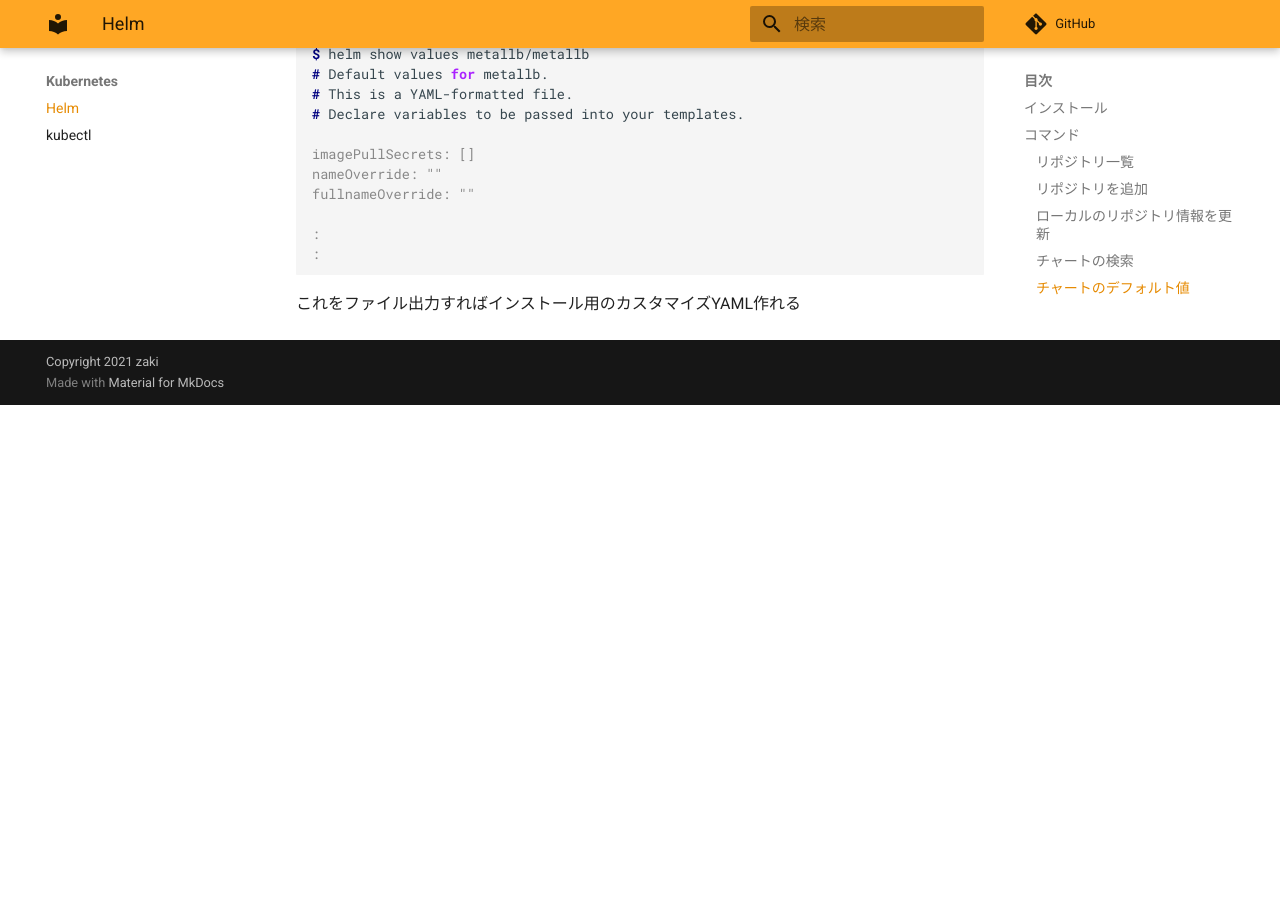
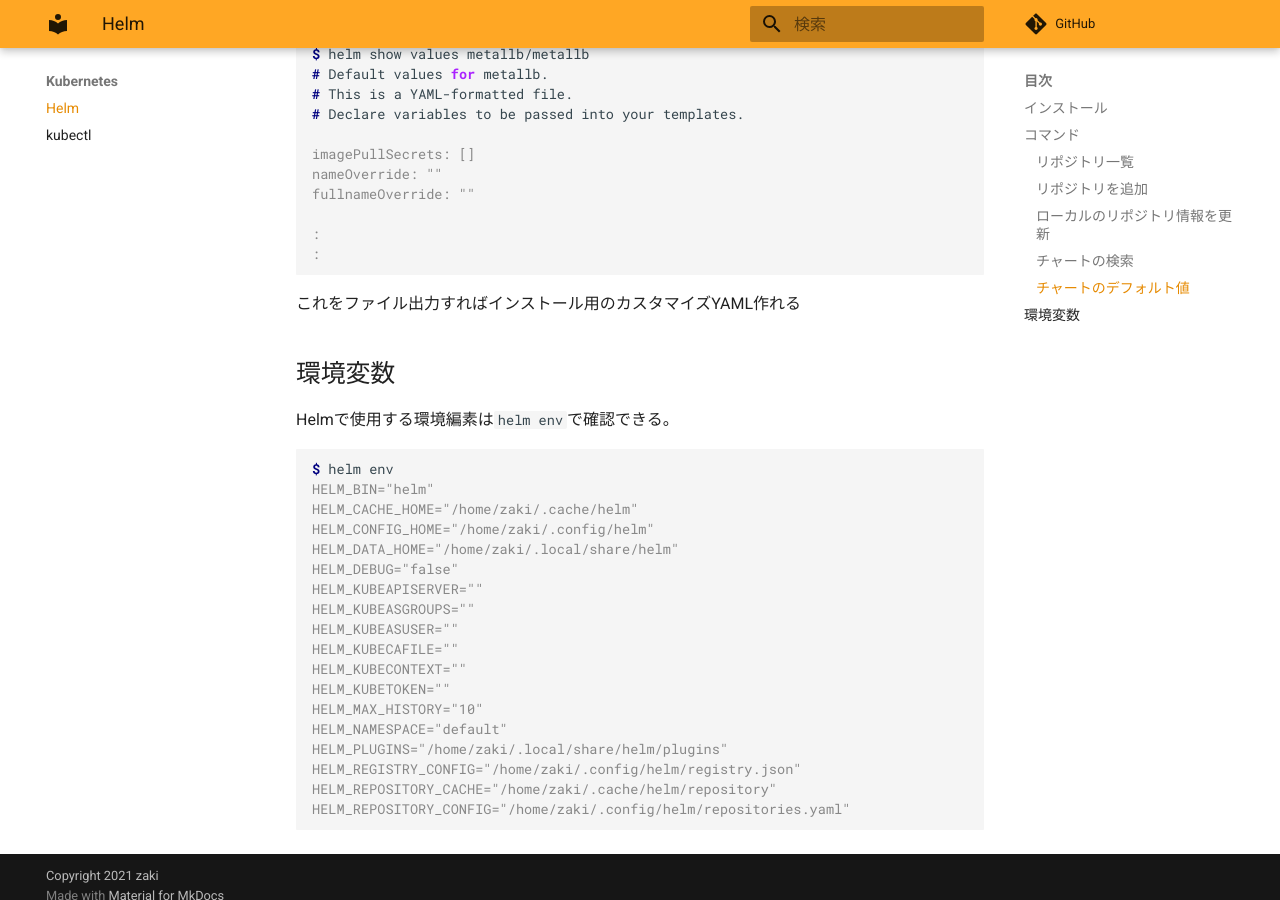
Before and after one commit to zaki-lknr/docs, an MkDocs documentation site: the page built from docs/Kubernetes/helm.md, in a window 1280 px wide and 900 px high, scrolled down 1474 px. Built offline with MkDocs 1.6.1 and Material for MkDocs 9.7.7, drawn with Linux system fonts in a browser that asks for light colours; comment, search, counter and statistics services are not loaded; before the commit the page ends 1879 px from its top, so only the background shows below that.

Commit message:
add: kubernetes/helm: 環境変数

````diff
--- a/docs/Kubernetes/helm.md
+++ b/docs/Kubernetes/helm.md
@@ -77,3 +77,28 @@ fullnameOverride: ""
 ```
 
 これをファイル出力すればインストール用のカスタマイズYAML作れる
+
+## 環境変数
+
+Helmで使用する環境編素は`helm env`で確認できる。
+
+```console
+$ helm env
+HELM_BIN="helm"
+HELM_CACHE_HOME="/home/zaki/.cache/helm"
+HELM_CONFIG_HOME="/home/zaki/.config/helm"
+HELM_DATA_HOME="/home/zaki/.local/share/helm"
+HELM_DEBUG="false"
+HELM_KUBEAPISERVER=""
+HELM_KUBEASGROUPS=""
+HELM_KUBEASUSER=""
+HELM_KUBECAFILE=""
+HELM_KUBECONTEXT=""
+HELM_KUBETOKEN=""
+HELM_MAX_HISTORY="10"
+HELM_NAMESPACE="default"
+HELM_PLUGINS="/home/zaki/.local/share/helm/plugins"
+HELM_REGISTRY_CONFIG="/home/zaki/.config/helm/registry.json"
+HELM_REPOSITORY_CACHE="/home/zaki/.cache/helm/repository"
+HELM_REPOSITORY_CONFIG="/home/zaki/.config/helm/repositories.yaml"
+```
````
